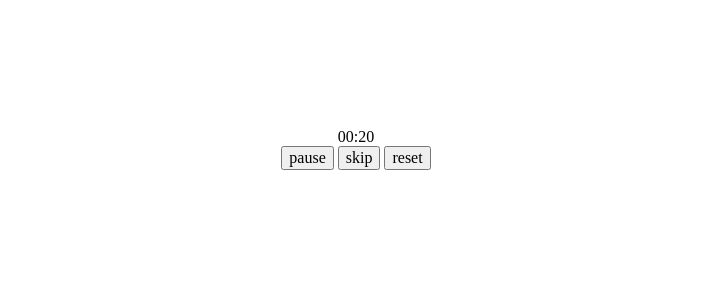
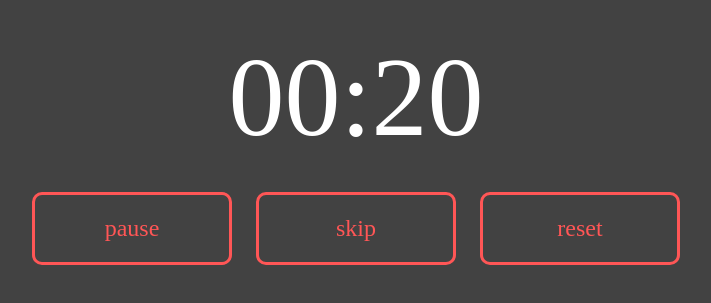
Before and after one commit to Hurtak/Tomatotim, a website: page app/index.html in a window 1280 px wide. Shown: the part 251-554 px from the top of the page, without its empty margins (284-995 px from the left). Drawn offline with nearby package versions, Linux system fonts and the light colour scheme; files that its build step writes are made by us from their sources.

Commit message:
css: added basic styles

```diff
--- a/app/css/main.css
+++ b/app/css/main.css
@@ -1,4 +1,37 @@
+body {
+  background-color: #424242;
+}
 
+button {
+  background-color: transparent;
+  border: 3px solid #ff5656;
+  color: #ff5656;
+  border-radius: 10px;
+  padding: 20px;
+  width: 200px;
+  margin: 0 10px;
+  font-size: 150%;
+}
+
+  button:hover {
+    color: #fff;
+    border-color: #fff;
+  }
+
+  button:focus {
+    outline: 0;
+  }
+
+  button:active {
+    position: relative;
+    top: 2px;
+  }
+
+.clock {
+  font-size: 700%;
+  margin-bottom: 30px;
+  color: #fff;
+}
 
 .block {
   text-align: center;
@@ -22,5 +55,4 @@
 .centered {
   display: inline-block;
   vertical-align: middle;
-  width: 300px;
 }
```
Lines whose indentation alone changed are shown as unchanged.
